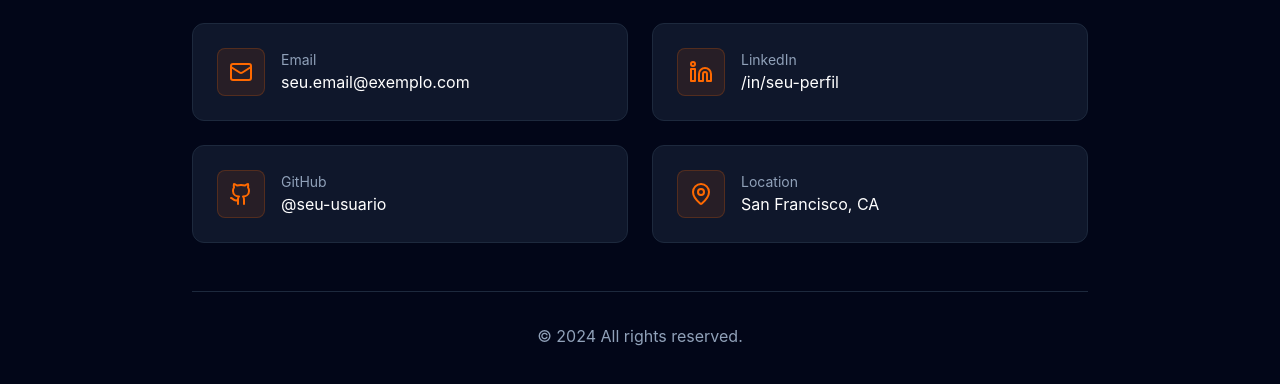
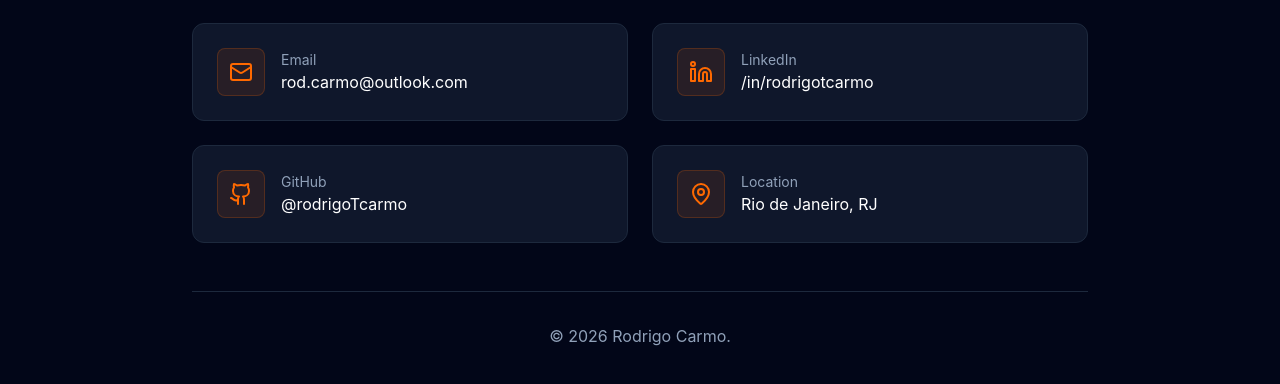
Before and after one commit to rodrigoTcarmo/portfolio, a React (Vite) app: page / in a window 1280 px wide. Shown: the part 5167-5551 px from the top of the page. Built offline with nearby package versions, Linux system fonts and the light colour scheme.

Commit message:
Update Contact info

```diff
--- a/src/app/components/Contact.tsx
+++ b/src/app/components/Contact.tsx
@@ -14,7 +14,7 @@ export function Contact() {
 
         <div className="grid grid-cols-1 md:grid-cols-2 gap-6 mb-12">
           <a
-            href="mailto:seu.email@exemplo.com"
+            href="mailto:rod.carmo@outlook.com"
             className="flex items-center gap-4 p-6 bg-slate-900 rounded-xl hover:bg-slate-800 transition-colors border border-slate-800 hover:border-orange-500"
           >
             <div className="w-12 h-12 bg-orange-500/10 rounded-lg flex items-center justify-center flex-shrink-0 border border-orange-500/20">
@@ -22,12 +22,12 @@ export function Contact() {
             </div>
             <div className="text-left">
               <div className="text-sm text-slate-400">Email</div>
-              <div>seu.email@exemplo.com</div>
+              <div>rod.carmo@outlook.com</div>
             </div>
           </a>
 
           <a
-            href="https://linkedin.com"
+            href="https://www.linkedin.com/in/rodrigotcarmo/"
             target="_blank"
             rel="noopener noreferrer"
             className="flex items-center gap-4 p-6 bg-slate-900 rounded-xl hover:bg-slate-800 transition-colors border border-slate-800 hover:border-orange-500"
@@ -37,12 +37,12 @@ export function Contact() {
             </div>
             <div className="text-left">
               <div className="text-sm text-slate-400">LinkedIn</div>
-              <div>/in/seu-perfil</div>
+              <div>/in/rodrigotcarmo</div>
             </div>
           </a>
 
           <a
-            href="https://github.com"
+            href="https://github.com/rodrigoTcarmo"
             target="_blank"
             rel="noopener noreferrer"
             className="flex items-center gap-4 p-6 bg-slate-900 rounded-xl hover:bg-slate-800 transition-colors border border-slate-800 hover:border-orange-500"
@@ -52,24 +52,29 @@ export function Contact() {
             </div>
             <div className="text-left">
               <div className="text-sm text-slate-400">GitHub</div>
-              <div>@seu-usuario</div>
+              <div>@rodrigoTcarmo</div>
             </div>
           </a>
 
-          <div className="flex items-center gap-4 p-6 bg-slate-900 rounded-xl border border-slate-800">
+          <a
+            href="https://earth.google.com/web/@-22.96673845,-43.15847532,1.58816942a,5732.62690213d,35y,107.26381012h,82.61129522t,360r/data=CgRCAggBOgMKATBCAggASg0I____________ARAA"
+            target="_blank"
+            rel="noopener noreferrer"
+            className="flex items-center gap-4 p-6 bg-slate-900 rounded-xl hover:bg-slate-800 transition-colors border border-slate-800 hover:border-orange-500"
+          >
             <div className="w-12 h-12 bg-orange-500/10 rounded-lg flex items-center justify-center flex-shrink-0 border border-orange-500/20">
               <MapPin className="w-6 h-6 text-orange-500" />
             </div>
             <div className="text-left">
               <div className="text-sm text-slate-400">Location</div>
-              <div>San Francisco, CA</div>
+              <div>Rio de Janeiro, RJ</div>
             </div>
-          </div>
+          </a>
         </div>
 
         <div className="pt-8 border-t border-slate-800">
           <p className="text-slate-400">
-            © 2024 All rights reserved.
+            © 2026 Rodrigo Carmo.
           </p>
         </div>
       </div>
```
